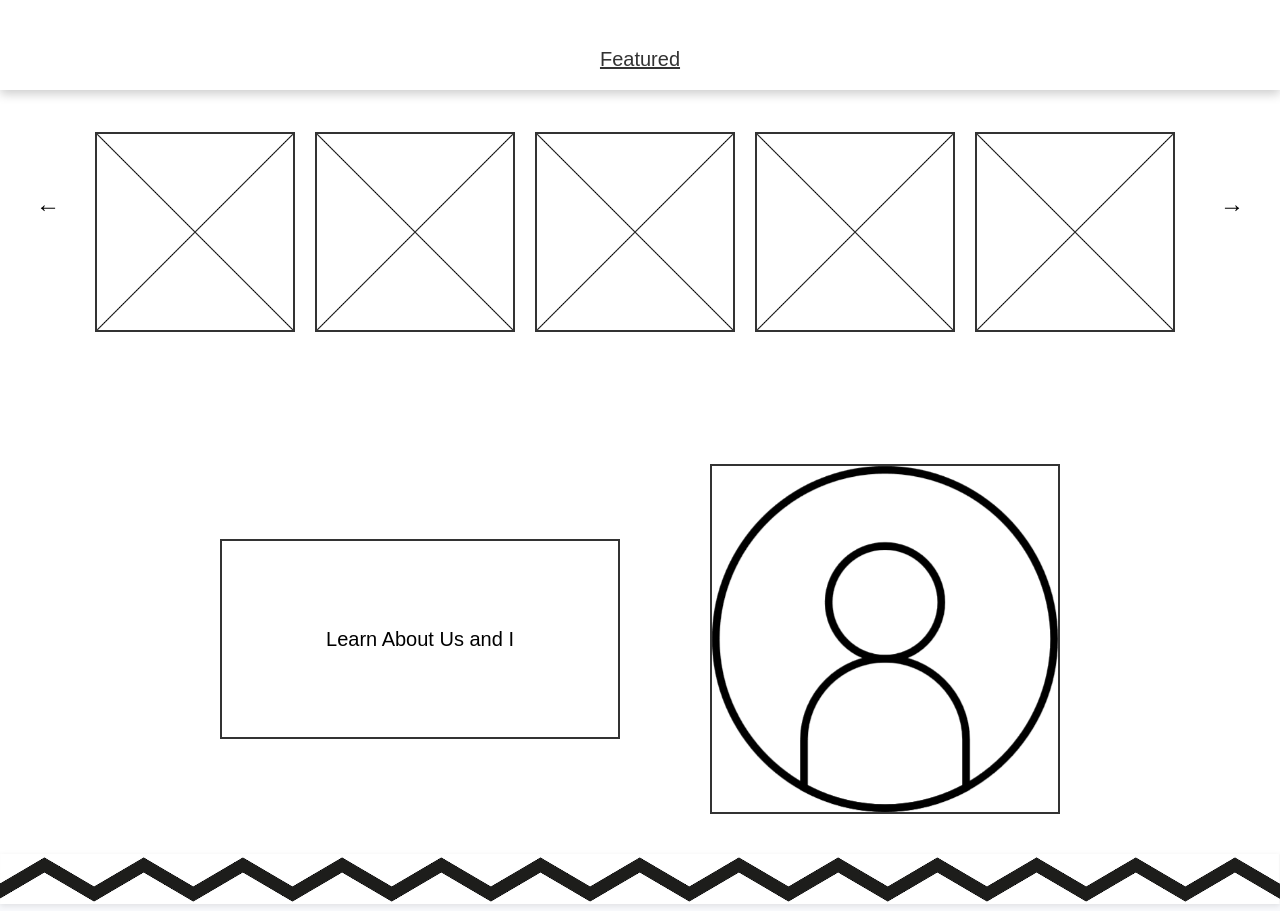
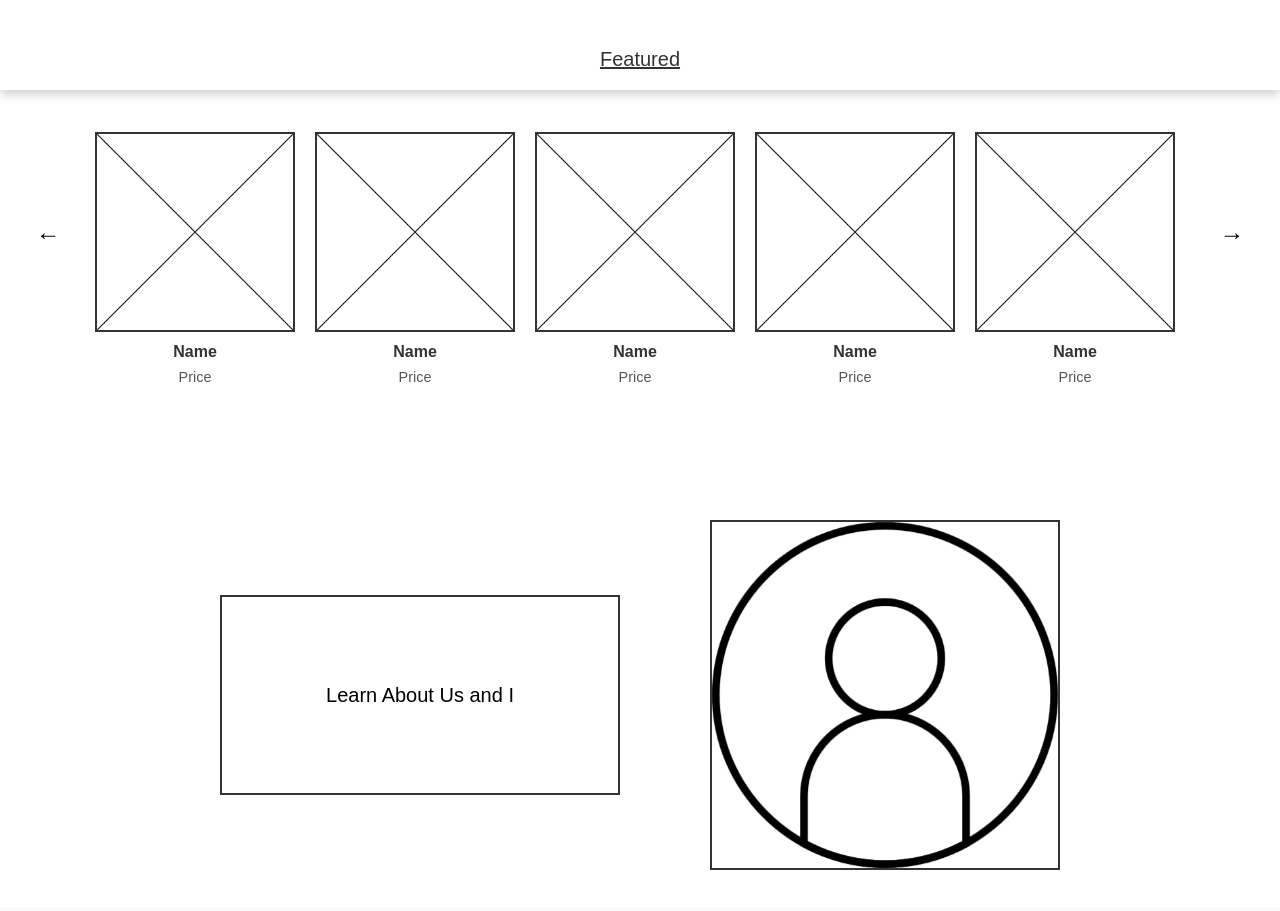
Before and after one commit to IsaiahTJames/native-jewelry-project, a website built with Vite: page index.html in a window 1280 px wide. Shown: the part 1480-2391 px from the top of the page. Built offline with nearby package versions, Linux system fonts and the light colour scheme.

Commit message:
replicated the layout for the featured product boxes

```diff
--- a/index.html
+++ b/index.html
@@ -262,29 +262,121 @@
         <h2><a href="#">Featured</a></h2>
     </div>
 </div>
+<!-- Featured Products Boxes -->
 <div class="featured-products">
     <button class="arrow left-arrow">←</button>
     <div class="carousel-container">
-        <div class="featured-products-container grid grids-cols-3 sm:grid-cols-5">
-            <div class="featured-box"><img src="images/xbox-image.png" alt="featured"></div>
-            <div class="featured-box"><img src="images/xbox-image.png" alt="featured"></div>
-            <div class="featured-box"><img src="images/xbox-image.png" alt="featured"></div>
-            <div class="featured-box"><img src="images/xbox-image.png" alt="featured"></div>
-            <div class="featured-box"><img src="images/xbox-image.png" alt="featured"></div>
-            <div class="featured-box"><img src="images/xbox-image.png" alt="featured"></div>
-            <div class="featured-box"><img src="images/xbox-image.png" alt="featured"></div>
-            <div class="featured-box"><img src="images/xbox-image.png" alt="featured"></div>
-            <div class="featured-box"><img src="images/xbox-image.png" alt="featured"></div>
-            <div class="featured-box"><img src="images/xbox-image.png" alt="featured"></div>
-            <div class="featured-box"><img src="images/xbox-image.png" alt="featured"></div>
-            <div class="featured-box"><img src="images/xbox-image.png" alt="featured"></div>
-            <div class="featured-box"><img src="images/xbox-image.png" alt="featured"></div>
-            <div class="featured-box"><img src="images/xbox-image.png" alt="featured"></div>
-            <div class="featured-box"><img src="images/xbox-image.png" alt="featured"></div>
+        <div class="featured-products-container grid grid-cols-3 sm:grid-cols-5">
+            <div class="product-box">
+                <img src="images/xbox-image.png" alt="featured">
+                <div class="product-info">
+                    <p class="product-name">Name</p>
+                    <p class="product-price">Price</p>
+                </div>
+            </div>
+            <div class="product-box">
+                <img src="images/xbox-image.png" alt="featured">
+                <div class="product-info">
+                    <p class="product-name">Name</p>
+                    <p class="product-price">Price</p>
+                </div>
+            </div>
+            <div class="product-box">
+                <img src="images/xbox-image.png" alt="featured">
+                <div class="product-info">
+                    <p class="product-name">Name</p>
+                    <p class="product-price">Price</p>
+                </div>
+            </div>
+            <div class="product-box">
+                <img src="images/xbox-image.png" alt="featured">
+                <div class="product-info">
+                    <p class="product-name">Name</p>
+                    <p class="product-price">Price</p>
+                </div>
+            </div>
+            <div class="product-box">
+                <img src="images/xbox-image.png" alt="featured">
+                <div class="product-info">
+                    <p class="product-name">Name</p>
+                    <p class="product-price">Price</p>
+                </div>
+            </div>
+            <div class="product-box">
+                <img src="images/xbox-image.png" alt="featured">
+                <div class="product-info">
+                    <p class="product-name">Name</p>
+                    <p class="product-price">Price</p>
+                </div>
+            </div>
+            <div class="product-box">
+                <img src="images/xbox-image.png" alt="featured">
+                <div class="product-info">
+                    <p class="product-name">Name</p>
+                    <p class="product-price">Price</p>
+                </div>
+            </div>
+            <div class="product-box">
+                <img src="images/xbox-image.png" alt="featured">
+                <div class="product-info">
+                    <p class="product-name">Name</p>
+                    <p class="product-price">Price</p>
+                </div>
+            </div>
+            <div class="product-box">
+                <img src="images/xbox-image.png" alt="featured">
+                <div class="product-info">
+                    <p class="product-name">Name</p>
+                    <p class="product-price">Price</p>
+                </div>
+            </div>
+            <div class="product-box">
+                <img src="images/xbox-image.png" alt="featured">
+                <div class="product-info">
+                    <p class="product-name">Name</p>
+                    <p class="product-price">Price</p>
+                </div>
+            </div>
+            <div class="product-box">
+                <img src="images/xbox-image.png" alt="featured">
+                <div class="product-info">
+                    <p class="product-name">Name</p>
+                    <p class="product-price">Price</p>
+                </div>
+            </div>
+            <div class="product-box">
+                <img src="images/xbox-image.png" alt="featured">
+                <div class="product-info">
+                    <p class="product-name">Name</p>
+                    <p class="product-price">Price</p>
+                </div>
+            </div>
+            <div class="product-box">
+                <img src="images/xbox-image.png" alt="featured">
+                <div class="product-info">
+                    <p class="product-name">Name</p>
+                    <p class="product-price">Price</p>
+                </div>
+            </div>
+            <div class="product-box">
+                <img src="images/xbox-image.png" alt="featured">
+                <div class="product-info">
+                    <p class="product-name">Name</p>
+                    <p class="product-price">Price</p>
+                </div>
+            </div>
+            <div class="product-box">
+                <img src="images/xbox-image.png" alt="featured">
+                <div class="product-info">
+                    <p class="product-name">Name</p>
+                    <p class="product-price">Price</p>
+                </div>
+            </div>
         </div>
     </div>
     <button class="arrow right-arrow">→</button>
 </div>
+
 <!-- About Us Section -->
 <div class="about-section">
     <div class="about-content">
```
